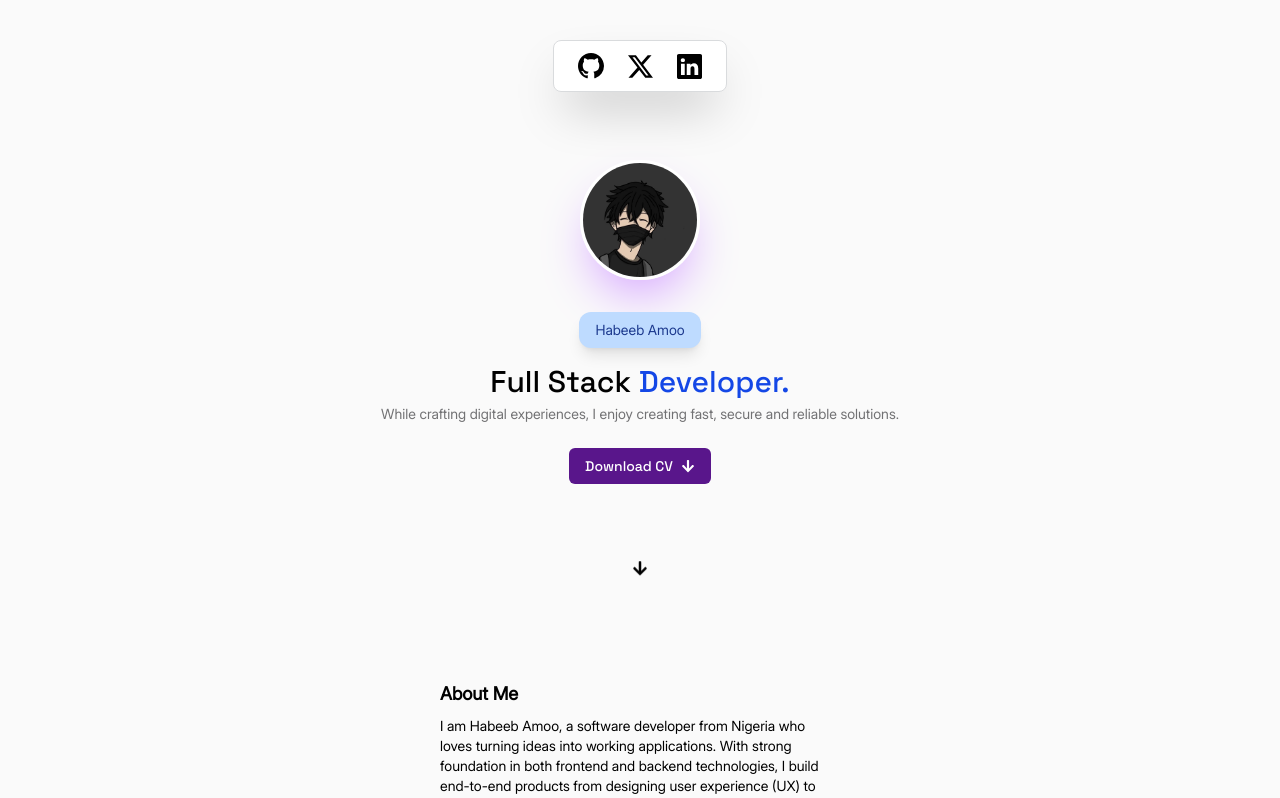
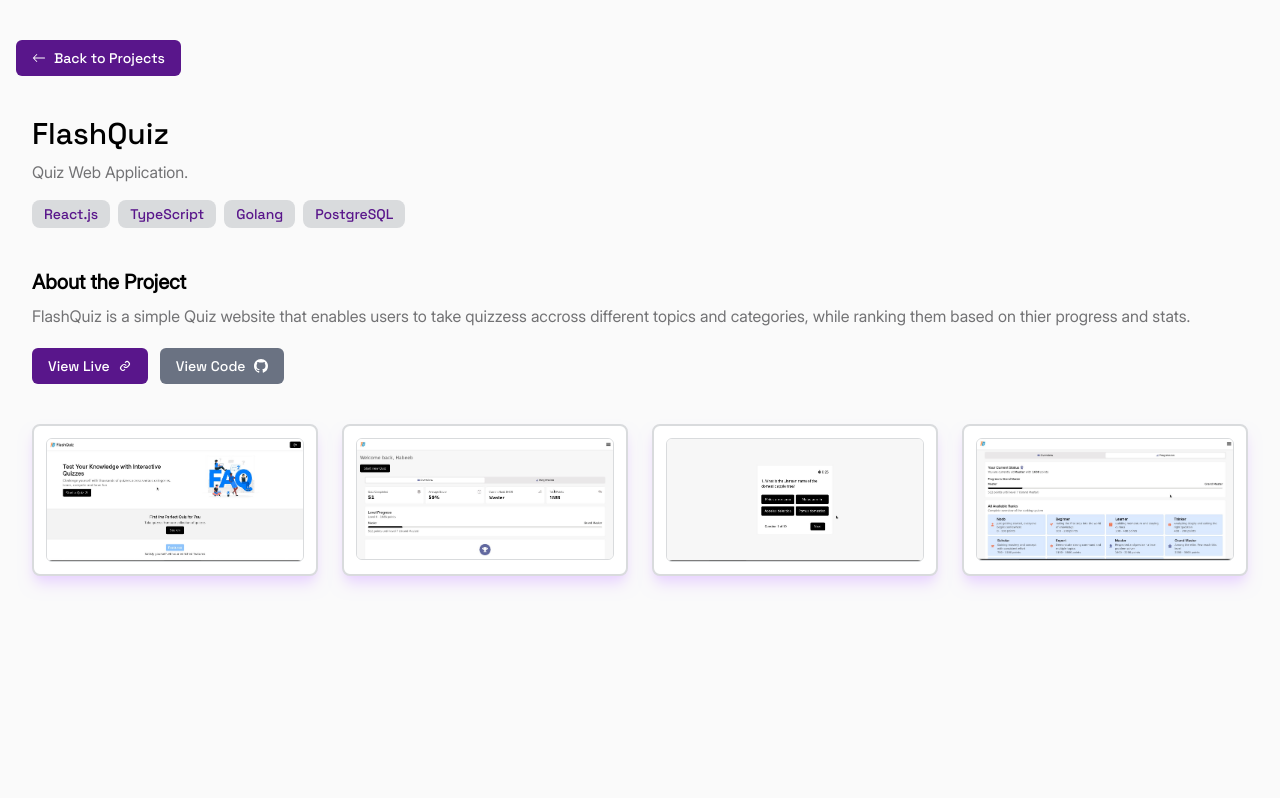
Before and after one commit to Habeebamoo/Portfolio, a React (Vite) app: page /project/flashquiz in a window 1280 px wide. Shown: the top 798 px of the page. Built offline with nearby package versions, Linux system fonts and the light colour scheme.

Commit message:
created flashqui page

```diff
--- a/src/App.tsx
+++ b/src/App.tsx
@@ -11,6 +11,7 @@ import { useEffect } from "react"
 import Home from "./pages/Home"
 import ProjectLayout from "./layouts/ProjectLayout"
 import MailDrop from "./pages/projects/MailDrop"
+import Flashquiz from "./pages/projects/Flashquiz"
 
 const App = () => {
   useEffect(() => {
@@ -25,6 +26,7 @@ const App = () => {
         <Route path="/" element={<Home />} />
         <Route path="/project" element={<ProjectLayout />}>
           <Route path="maildrop" element={<MailDrop />} />
+          <Route path="flashquiz" element={<Flashquiz />} />
         </Route>
         <Route path="*" element={<Home />} />
       </>
--- /dev/null
+++ b/src/pages/projects/Flashquiz.tsx
@@ -0,0 +1,71 @@
+import { BiLink } from "react-icons/bi"
+import img1 from "../../assets/flash-img1.png"
+import img2 from "../../assets/flash-img2.png"
+import img3 from "../../assets/flash-img-3.png"
+import img4 from "../../assets/flash-img4.png"
+import Button from "../../components/Button"
+import { BsGithub } from "react-icons/bs"
+
+const Flashquiz = () => {
+  const toLive = () => {
+    window.location.href = "https://flashquizweb.netlify.app"
+  }
+
+  const toCode = () => {
+    window.location.href = "https://github.com/Habeebamoo/Flashquiz"
+  }
+
+  return (
+    <main className="w-[90%] sm:w-[95%] mx-auto min-h-[calc(100vh-4rem)]">
+      <h1 className="text-3xl font-spaceG">FlashQuiz</h1>
+      <p className="mt-2 text-muted font-inter">Quiz Web Application.</p>
+      <div className="font-spaceG text-sm text-purple-900 flex-start gap-2 mt-4">
+        <div className="py-1 px-3 bg-mutedLg rounded-lg">React.js</div>
+        <div className="py-1 px-3 bg-mutedLg rounded-lg">TypeScript</div>
+        <div className="py-1 px-3 bg-mutedLg rounded-lg">Golang</div>
+        <div className="py-1 px-3 bg-mutedLg rounded-lg">PostgreSQL</div>
+      </div>
+
+      {/* About */}
+      <h1 className="font-inter text-xl font-bold mt-10">About the Project</h1>
+      <p className="mt-2 text-muted font-inter">FlashQuiz is a simple Quiz website that enables users to take quizzess accross different topics and categories, while ranking them based on thier progress and stats.</p>
+
+      {/* Links */}
+      <div className="mt-5 flex-start gap-3">
+        <Button
+          text="View Live"
+          iconPosition="right"
+          icon={<BiLink />}
+          color="bg-purple-900"
+          activeColor="hover:bg-purple-800 active:bg-purple-800"
+          action={toLive}
+        />
+        <Button
+          text="View Code"
+          iconPosition="right"
+          icon={<BsGithub />}
+          color="bg-gray-500"
+          activeColor="hover:bg-gray-700 active:bg-gray-700"
+          action={toCode}
+        />
+      </div>
+
+      <div className="mt-10 mb-20 grid grid-cols-1 gap-6 sm:grid-cols-2 lg:grid-cols-4">
+        <div className="p-3 bg-white border-2 border-mutedLg rounded-lg shadow-lg shadow-purple-200">
+          <img src={img1} className="rounded-md border-1 border-mutedLg" />
+        </div>
+        <div className="p-3 bg-white border-2 border-mutedLg rounded-lg shadow-lg shadow-purple-200">
+          <img src={img2} className="rounded-md border-1 border-mutedLg" />
+        </div>
+        <div className="p-3 bg-white border-2 border-mutedLg rounded-lg shadow-lg shadow-purple-200">
+          <img src={img3} className="rounded-md border-1 border-mutedLg" />
+        </div>
+        <div className="p-3 bg-white border-2 border-mutedLg rounded-lg shadow-lg shadow-purple-200">
+          <img src={img4} className="rounded-md border-1 border-mutedLg" />
+        </div>
+      </div>
+    </main>
+  )
+}
+
+export default Flashquiz
```
